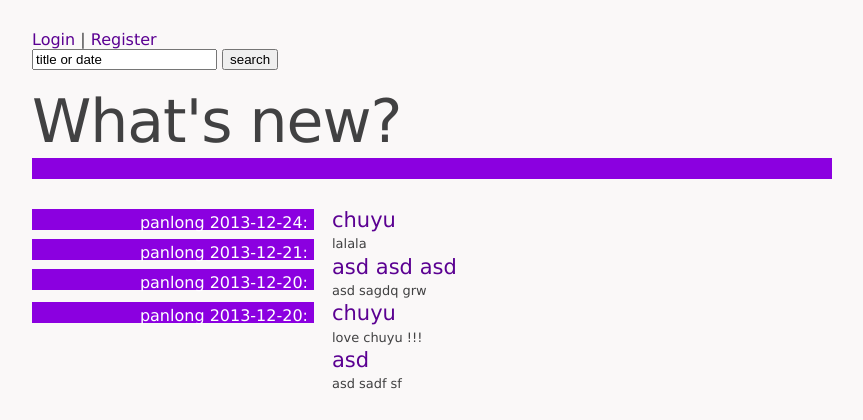
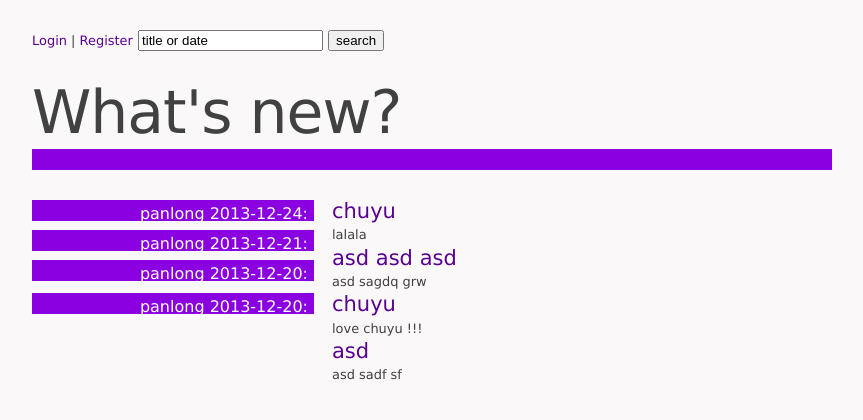
Before and after one commit to choyukchow/assignment1, a PHP site: page / in a window 1280 px wide. Shown: the top 420 px of the page, without its empty margins (208-1071 px from the left). Run offline with PHP 8.4, Linux system fonts and the light colour scheme; data comes from the database, SQL or seed files in the repository.

Commit message:
fixed inline-block in index page

```diff
--- a/static/defaultStyle.css
+++ b/static/defaultStyle.css
@@ -27,19 +27,19 @@ a:focus {
     vertical-align: top;
   }
 
-    #header #customheader.log {
+    #header #customheader .log {
     	line-height: 1.6em;
 	    font-size: 0.81em;
 	    letter-spacing: 0;
 	    padding-bottom: 10px;
 	    text-align: right;
-	    display: block;
+	    display: inline-block;
     }
 
-    #header #customheader.search {
+    #header #customheader .search {
 	    padding-bottom: 10px;
 	    text-align: right;
-	    display: block;
+	    display: inline-block;
     }
 
 
```
